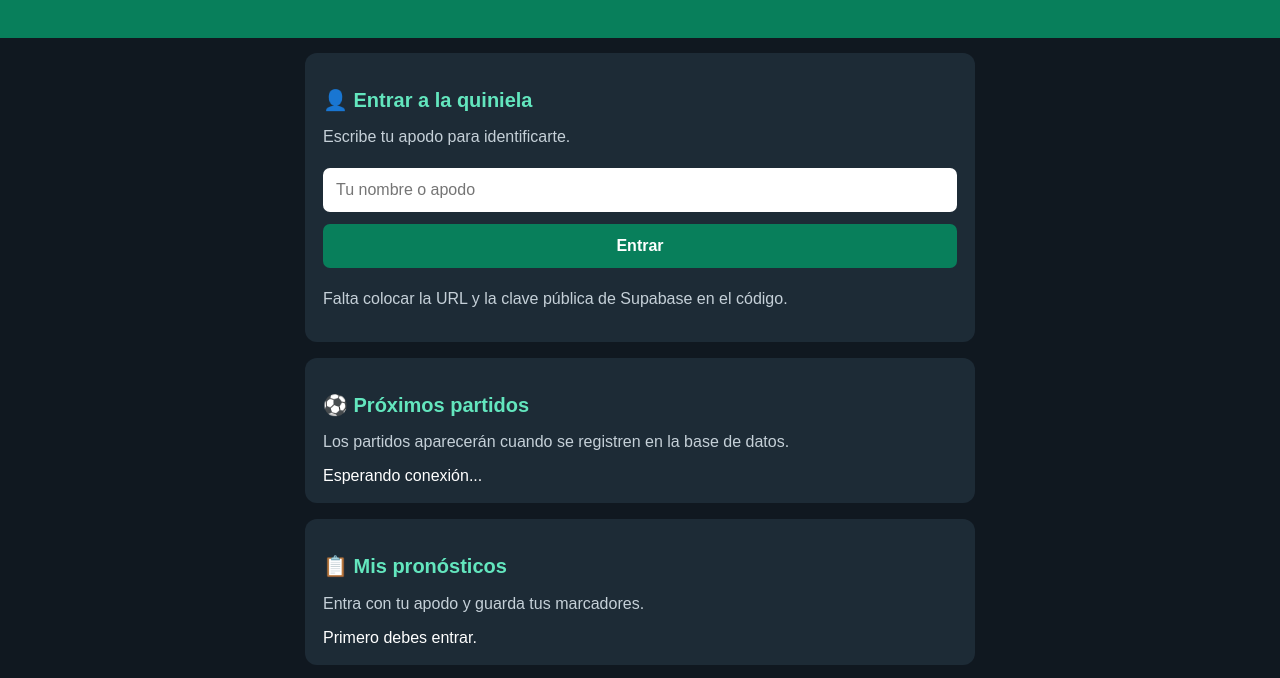
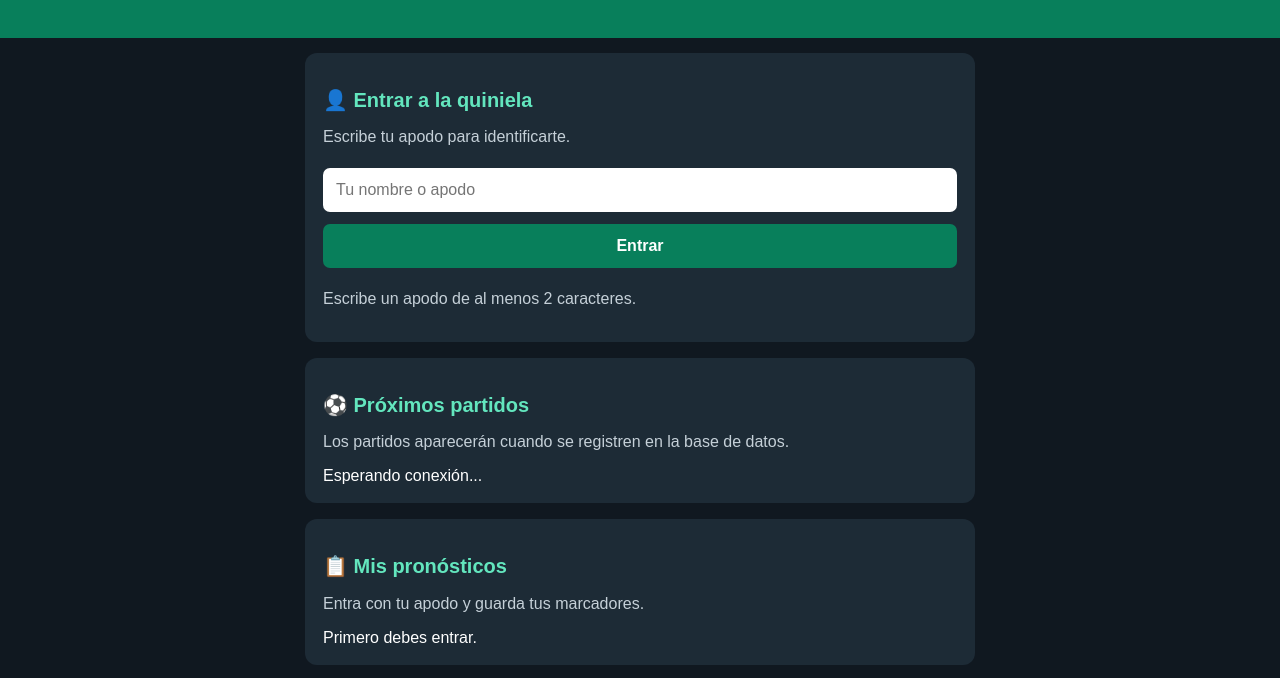
Before and after one commit to rbeto2181-max/quiniela-luvianos, a plain HTML site: page index.html in a window 1280 px wide. Both pictures are taken after a click on the button "Entrar". Shown: the part 91-769 px from the top of the page. Drawn offline with nearby package versions, Linux system fonts and the light colour scheme.

Commit message:
Replace Supabase credentials with placeholders
Updated Supabase URL and key placeholders for security.

```diff
--- a/index.html
+++ b/index.html
@@ -78,8 +78,8 @@ function setup(){
     say("No se pudo cargar la conexión. Revisa tu internet.");
     return false;
   }
-  if(SUPABASE_URL.includes("https://sillvrktwziuscxtxbsb.supabase.co/rest/v1/") ||
-     SUPABASE_KEY.includes("eyJhbGciOiJIUzI1NiIsInR5cCI6IkpXVCJ9.eyJpc3MiOiJzdXBhYmFzZSIsInJlZiI6InNpbGx2cmt0d3ppdXNjeHR4YnNiIiwicm9sZSI6ImFub24iLCJpYXQiOjE3OTI3MTI4ODQsImV4cCI6MjEwODI4ODg4NH0.A5lBn-tAEB4iXCWEVfv5lKJEERQF3O3vYuHQkCXpUuw")){
+  if(SUPABASE_URL.includes("PEGA_AQUI") ||
+     SUPABASE_KEY.includes("PEGA_AQUI")){
     say("Falta colocar la URL y la clave pública de Supabase en el código.");
     return false;
   }
```
